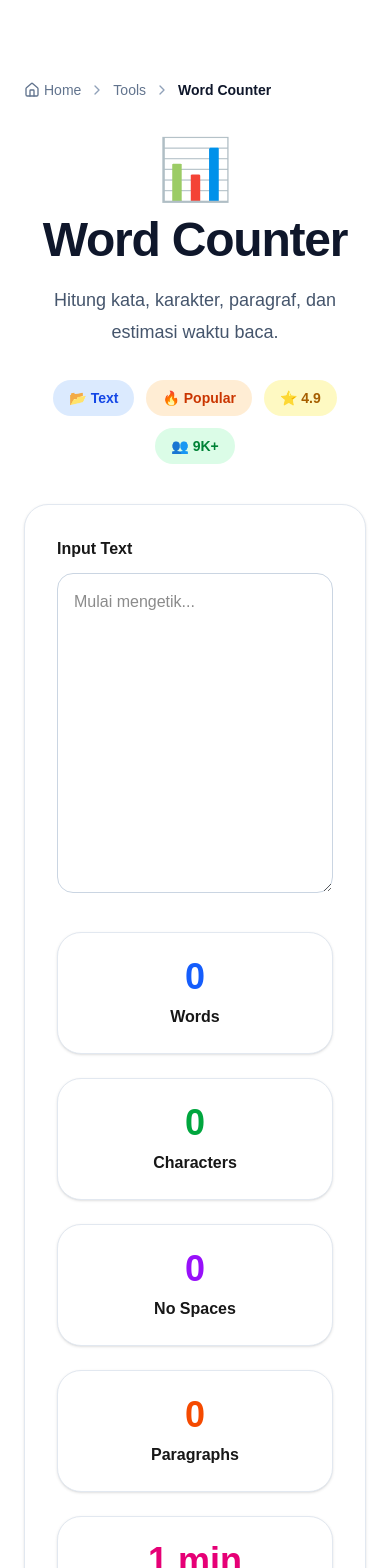
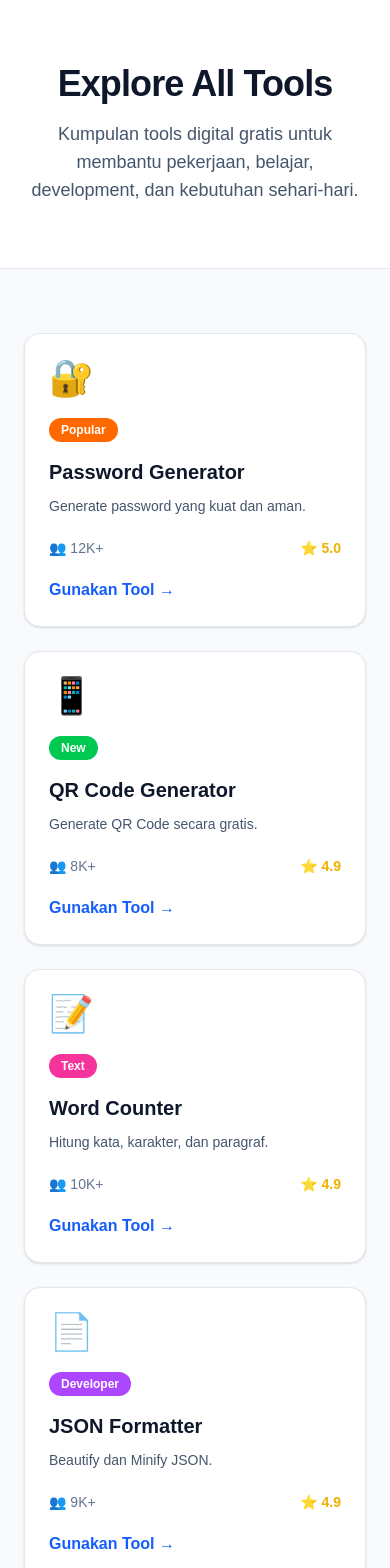
Before and after one commit to smarttoolsidn-maker/smarttools-indonesia, a Next.js app: page /tools in a window 390 px wide. Shown: the top 1568 px of the page. Built offline with nearby package versions, Linux system fonts and the light colour scheme.

Commit message:
fix: improve tools routing and mobile tools layout

```diff
--- a/app/tools/page.tsx
+++ b/app/tools/page.tsx
@@ -1,151 +1,93 @@
-"use client";
+import Link from "next/link";
+import { tools } from "@/data/tools";
 
-import { useMemo, useState } from "react";
+export default function ToolsPage() {
+  return (
+    <main className="min-h-screen bg-slate-50 dark:bg-slate-950">
 
-import ToolLayout from "@/components/tool/ToolLayout";
-import ToolTextarea from "@/components/tools/ToolTextarea";
-import ActionButton from "@/components/tools/ActionButton";
+      {/* Hero */}
+      <section className="border-b border-slate-200 bg-white py-16 dark:border-slate-800 dark:bg-slate-900">
+        <div className="mx-auto max-w-7xl px-6 text-center">
 
-export default function WordCounterPage() {
-  const [text, setText] = useState("");
+          <h1 className="text-4xl font-extrabold tracking-tight text-slate-900 dark:text-white sm:text-5xl">
+            Explore All Tools
+          </h1>
 
-  const stats = useMemo(() => {
-    const trimmed = text.trim();
+          <p className="mx-auto mt-4 max-w-2xl text-lg text-slate-600 dark:text-slate-300">
+            Kumpulan tools digital gratis untuk membantu pekerjaan,
+            belajar, development, dan kebutuhan sehari-hari.
+          </p>
 
-    const words = trimmed
-      ? trimmed.split(/\s+/).length
-      : 0;
+        </div>
+      </section>
 
-    const characters = text.length;
+      {/* Tools */}
+      <section className="py-16">
+        <div className="mx-auto max-w-7xl px-6">
 
-    const charactersNoSpace = text.replace(/\s/g, "").length;
+          <div className="grid gap-6 sm:grid-cols-2 lg:grid-cols-3 xl:grid-cols-4">
 
-    const paragraphs = trimmed
-      ? trimmed.split(/\n+/).length
-      : 0;
+            {tools.map((tool) => (
+              <Link
+                key={tool.id}
+                href={tool.href}
+                className="group rounded-2xl border border-slate-200 bg-white p-6 shadow-sm transition-all duration-300 hover:-translate-y-1 hover:border-blue-400 hover:shadow-xl dark:border-slate-700 dark:bg-slate-900 dark:hover:border-blue-500"
+              >
 
-    const readingTime = Math.max(
-      1,
-      Math.ceil(words / 200)
-    );
+                {/* Icon */}
+                <div className="text-4xl transition-transform duration-300 group-hover:scale-110">
+                  {tool.icon}
+                </div>
 
-    return {
-      words,
-      characters,
-      charactersNoSpace,
-      paragraphs,
-      readingTime,
-    };
-  }, [text]);
+                {/* Badge */}
+                {tool.badge && (
+                  <span
+                    className={`mt-5 inline-block rounded-full px-3 py-1 text-xs font-semibold text-white ${tool.badgeColor ?? "bg-blue-500"}`}
+                  >
+                    {tool.badge}
+                  </span>
+                )}
 
-  function clearText() {
-    setText("");
-  }
+                {/* Title */}
+                <h2 className="mt-4 text-xl font-bold text-slate-900 dark:text-white">
+                  {tool.title}
+                </h2>
 
-  async function copyText() {
-    if (!text) return;
+                {/* Description */}
+                <p className="mt-2 text-sm leading-6 text-slate-600 dark:text-slate-300">
+                  {tool.description}
+                </p>
 
-    await navigator.clipboard.writeText(text);
-  }
+                {/* Meta */}
+                <div className="mt-5 flex items-center justify-between text-sm">
 
-  return (
-    <ToolLayout
-      toolId="word-counter"
-      icon="📊"
-      title="Word Counter"
-      description="Hitung kata, karakter, paragraf, dan estimasi waktu baca."
-      category="Text"
-      badge="Popular"
-      rating="4.9"
-      users="9K+"
-    >
-      <ToolTextarea
-        label="Input Text"
-        value={text}
-        onChange={setText}
-        placeholder="Mulai mengetik..."
-      />
+                  {tool.users && (
+                    <span className="text-slate-500 dark:text-slate-400">
+                      👥 {tool.users}
+                    </span>
+                  )}
 
-      <div className="mt-8 grid gap-6 sm:grid-cols-2 lg:grid-cols-5">
+                  {tool.rating && (
+                    <span className="font-semibold text-yellow-500">
+                      ⭐ {tool.rating}
+                    </span>
+                  )}
 
-        <StatCard
-          title="Words"
-          value={stats.words}
-          color="text-blue-600"
-        />
+                </div>
 
-        <StatCard
-          title="Characters"
-          value={stats.characters}
-          color="text-green-600"
-        />
+                {/* CTA */}
+                <div className="mt-5 font-semibold text-blue-600 transition-transform duration-300 group-hover:translate-x-1 dark:text-blue-400">
+                  Gunakan Tool →
+                </div>
 
-        <StatCard
-          title="No Spaces"
-          value={stats.charactersNoSpace}
-          color="text-purple-600"
-        />
+              </Link>
+            ))}
 
-        <StatCard
-          title="Paragraphs"
-          value={stats.paragraphs}
-          color="text-orange-600"
-        />
+          </div>
 
-        <StatCard
-          title="Reading Time"
-          value={`${stats.readingTime} min`}
-          color="text-pink-600"
-        />
+        </div>
+      </section>
 
-      </div>
-
-      <div className="mt-8 flex flex-wrap gap-4">
-
-        <ActionButton
-          color="green"
-          onClick={copyText}
-        >
-          Copy
-        </ActionButton>
-
-        <ActionButton
-          color="red"
-          onClick={clearText}
-        >
-          Clear
-        </ActionButton>
-
-      </div>
-
-    </ToolLayout>
+    </main>
   );
 }
-
-interface StatCardProps {
-  title: string;
-  value: number | string;
-  color: string;
-}
-
-function StatCard({
-  title,
-  value,
-  color,
-}: StatCardProps) {
-  return (
-    <div className="rounded-3xl border border-slate-200 bg-white p-6 text-center shadow-sm dark:border-slate-700 dark:bg-slate-800">
-
-      <h3
-        className={`text-4xl font-extrabold ${color}`}
-      >
-        {value}
-      </h3>
-
-      <p className="mt-2 font-semibold dark:text-white">
-        {title}
-      </p>
-
-    </div>
-  );
-}
--- a/components/PopularTools.tsx
+++ b/components/PopularTools.tsx
@@ -1,6 +1,6 @@
 "use client";
 
-import { motion } from "framer-motion";
+
 import Link from "next/link";
 
 const tools = [
@@ -142,17 +142,8 @@ export default function PopularTools() {
         </div>
 
         <div className="mt-12 grid gap-6 md:grid-cols-2 lg:grid-cols-4">
-          {tools.map((tool, index) => (
-            <motion.div
-  key={tool.title}
-  initial={{ opacity: 0, y: 30 }}
-  whileInView={{ opacity: 1, y: 0 }}
-  viewport={{ once: true }}
-  transition={{
-    duration: 0.5,
-    delay: index * 0.12,
-  }}
->
+          {tools.map((tool) => (
+  <div key={tool.title}>
     <Link
       href={tool.href}
       className="group block rounded-2xl border border-gray-200 bg-white p-6 shadow-sm transition-all duration-300 hover:-translate-y-2 hover:border-blue-400 hover:shadow-2xl hover:shadow-blue-500/20 dark:border-slate-700 dark:bg-slate-800 dark:hover:border-blue-500 dark:hover:shadow-blue-500/20"
@@ -164,6 +155,7 @@ export default function PopularTools() {
       <h3 className="mt-5 text-xl font-bold text-slate-900 dark:text-white">
         {tool.title}
       </h3>
+
       <div className="mt-2 flex items-center gap-2 text-sm">
         <span className="text-yellow-500">⭐⭐⭐⭐⭐</span>
 
@@ -177,18 +169,16 @@ export default function PopularTools() {
       </p>
 
       <div className="mt-6 flex items-center justify-between">
-
         <span className="text-sm text-slate-500 dark:text-slate-400">
           👥 {tool.users}
         </span>
 
-  <span className="font-semibold text-blue-600 transition-all duration-300 group-hover:translate-x-1 dark:text-blue-400">
+        <span className="font-semibold text-blue-600 dark:text-blue-400">
           Gunakan →
         </span>
-
       </div>
     </Link>
-</motion.div>
+  </div>
 ))}
         </div>
       </div>
```
Lines whose indentation alone changed are shown as unchanged.
